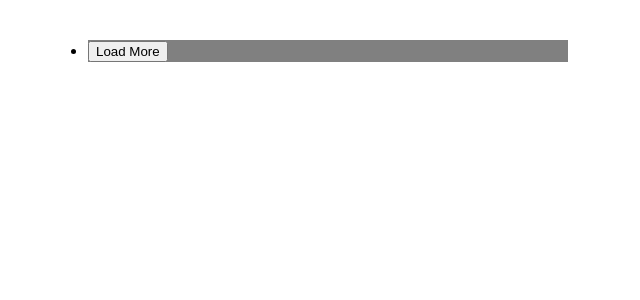
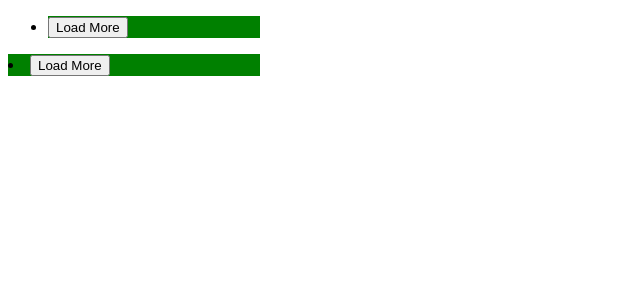
Before and after one commit to RubyJane88/formikyup_reacthooks_demosample, a React (Create React App) app: page / in a window 1280 px wide. Shown: the top 300 px of the page, without its empty margins (0-640 px from the left). Built offline with nearby package versions, Linux system fonts and the light colour scheme.

Commit message:
useContext demo

```diff
--- a/src/App.tsx
+++ b/src/App.tsx
@@ -1,8 +1,7 @@
-import React, { useEffect, useReducer, useState } from "react";
+import React, { useEffect } from "react";
 import { makeStyles } from "@material-ui/core/styles";
 import * as yup from "yup";
-import UseReducerDemo from "./components/react_sampledemos/use-reducer-demo";
-
+import UseContext from "./components/react_sampledemos/use-context-provider-demo";
 export default function ReactHook() {
   const classes = useStyles();
 
@@ -10,7 +9,7 @@ export default function ReactHook() {
 
   return (
     <div className={classes.rootInput}>
-      <UseReducerDemo />
+      <UseContext />
     </div>
   );
 }
--- /dev/null
+++ b/src/components/react_sampledemos/use-context-provider-demo.tsx
@@ -0,0 +1,113 @@
+import React from "react";
+import { makeStyles } from "@material-ui/core/styles";
+export const allData = new Array(25).fill(0).map((_val, i) => i + 1);
+
+const perPage = 10;
+const types = {
+  START: "START",
+  LOADED: "LOADED",
+};
+
+const reducer = (state, action) => {
+  switch (action.type) {
+    case "START":
+      return { ...state, loading: true };
+    case "LOADED":
+      return {
+        ...state,
+        loading: false,
+        data: [...state.data, ...action.newData],
+        more: action.newData.length === perPage,
+        after: state.after + action.newData.length,
+      };
+    default:
+      throw new Error("Don't understand the action");
+  }
+};
+
+const MyContext = React.createContext({} as any);
+
+function MyProvider({ children }) {
+  const [state, dispatch] = React.useReducer(reducer, {
+    loading: false,
+    more: true,
+    data: [],
+    after: 0,
+  });
+  const { loading, data, after, more } = state;
+
+  const load = () => {
+    dispatch({ type: types.START });
+
+    setTimeout(() => {
+      const newData = allData.slice(after, after + perPage);
+      // @ts-ignore
+      dispatch({ type: types.LOADED, newData });
+    }, 1000);
+  };
+
+  return (
+    <MyContext.Provider value={{ loading, data, more, load }}>
+      {children}
+    </MyContext.Provider>
+  );
+}
+
+function MyFirstComponent() {
+  const { data, loading, more } = React.useContext(MyContext);
+
+  return (
+    <div className="App">
+      <ul>
+        {data.map((row) => (
+          <li key={row} style={{ background: "orange" }}>
+            {row}
+          </li>
+        ))}
+
+        {loading && <li>Loading...</li>}
+
+        {!loading && more && <MySecondComponent />}
+      </ul>
+    </div>
+  );
+}
+
+function MySecondComponent() {
+  const { load } = React.useContext(MyContext);
+
+  return (
+    <li style={{ background: "green" }}>
+      <button onClick={load}>Load More</button>
+    </li>
+  );
+}
+
+export default () => {
+  return (
+    <MyProvider>
+      <MyFirstComponent />
+      <MySecondComponent />
+    </MyProvider>
+  );
+};
+
+const useStyles = makeStyles((theme) => ({
+  root: {
+    flexGrow: 1,
+  },
+  menuButton: {
+    marginRight: theme.spacing(2),
+  },
+  title: {
+    flexGrow: 1,
+  },
+
+  rootInput: {
+    "& > *": {
+      margin: theme.spacing(5),
+      height: "30rem",
+      width: "30rem",
+    },
+  },
+}));
--- a/src/components/react_sampledemos/use-reducer-demo.tsx
+++ b/src/components/react_sampledemos/use-reducer-demo.tsx
@@ -1,4 +1,3 @@
-// @ts-ignore
 import React from "react";
 import { makeStyles } from "@material-ui/core/styles";
 
--- a/tsconfig.json
+++ b/tsconfig.json
@@ -15,7 +15,7 @@
     "removeComments": true,
     "noImplicitReturns": true,
     "noUnusedLocals": false,
-    "strict": true,
+    "strict": false,
     "outDir": "dist",
     "baseUrl": "src",
     "typeRoots": [
```
